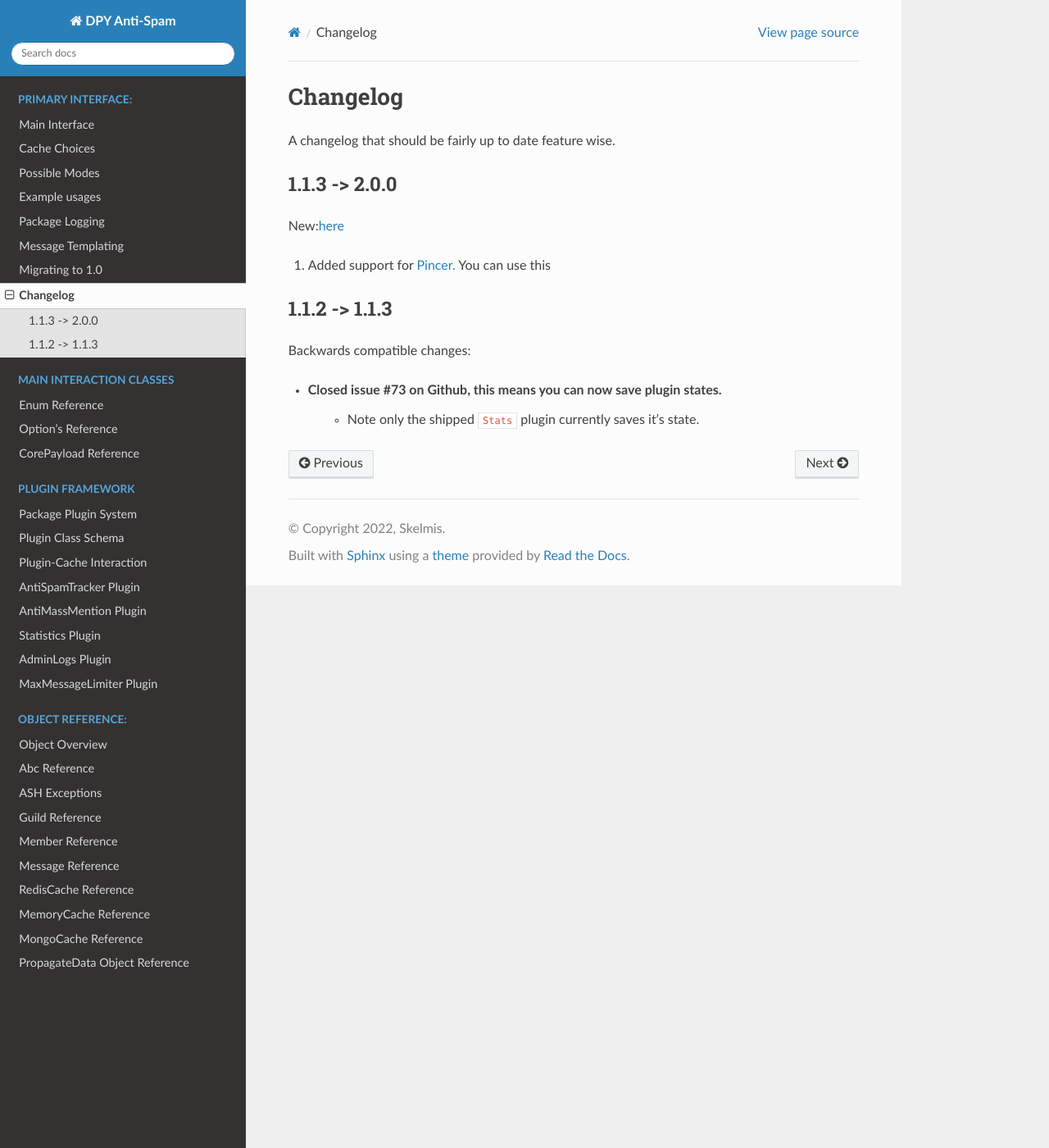
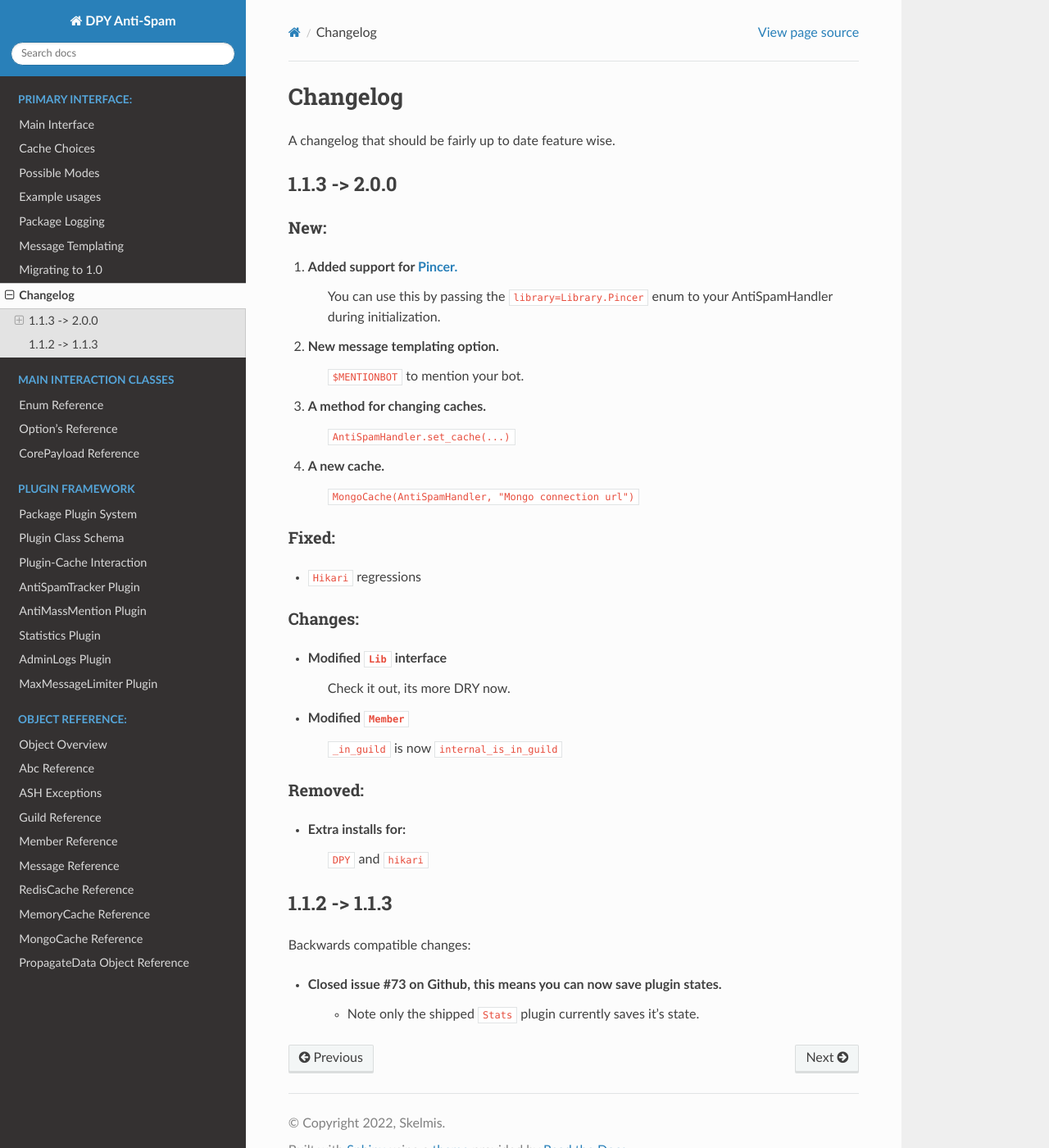
Before and after one commit to Skelmis/Discord-Anti-Spam, a Sphinx documentation site: the page built from docs/modules/changelog.rst, in a window 1280 px wide and 1400 px high. Shown: the whole window at 82% size. Built offline with Sphinx 7.4.7 and the Read the Docs theme 2.0.0, drawn with Linux system fonts in a browser that asks for light colours.

Commit message:
Add changelog for 1.2.0

```diff
--- a/docs/modules/changelog.rst
+++ b/docs/modules/changelog.rst
@@ -6,11 +6,38 @@ A changelog that should be fairly up to date feature wise.
 1.1.3 -> 2.0.0
 --------------
 
-New:`here <https://github.com/Skelmis/DPY-Bot-Base>`_
+New:
+****
 
 1. Added support for `Pincer. <https://pypi.org/project/pincer/>`_
-   You can use this
+    You can use this by passing the ``library=Library.Pincer``
+    enum to your AntiSpamHandler during initialization.
+2. New message templating option.
+    ``$MENTIONBOT`` to mention your bot.
+3. A method for changing caches.
+    ``AntiSpamHandler.set_cache(...)``
+4. A new cache.
+    ``MongoCache(AntiSpamHandler, "Mongo connection url")``
 
+Fixed:
+******
+
+- ``Hikari`` regressions
+
+
+Changes:
+********
+
+- Modified ``Lib`` interface
+    Check it out, its more DRY now.
+- Modified ``Member``
+    ``_in_guild`` is now ``internal_is_in_guild``
+
+Removed:
+********
+
+- Extra installs for:
+    ``DPY`` and ``hikari``
 
 1.1.2 -> 1.1.3
 --------------
```
